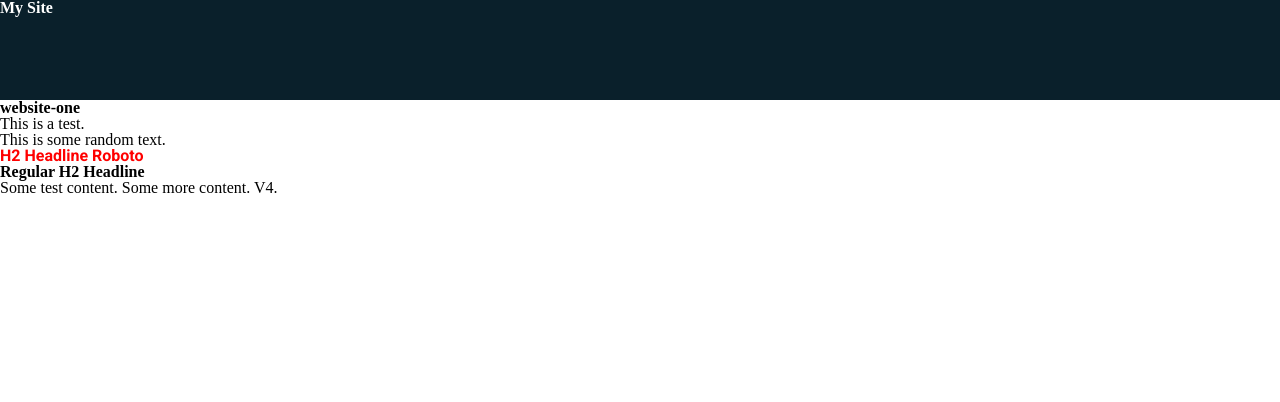
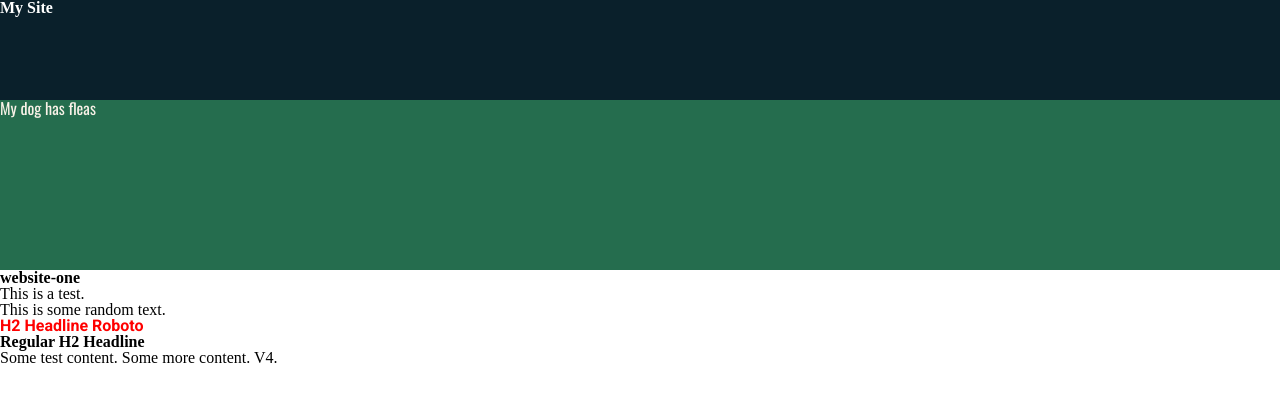
Before and after one commit to dhelmer/website-one, a Jekyll site: the page built from README.md, in a window 1280 px wide. Shown: the top 402 px of the page. Built offline with Jekyll 4.4.1, drawn with Linux system fonts in a browser that asks for light colours; our own code applies the rules of GitHub Pages for plain Markdown files.

Commit message:
CSS update

```diff
--- a/_layouts/default.html
+++ b/_layouts/default.html
@@ -9,9 +9,14 @@
     <link rel="stylesheet" href="https://fonts.googleapis.com/css?family=Roboto:300,400,400i,700,700i|Oswald|Source+Code+Pro">
   </head>
   <body>
-    <header class="site-header">
+    <header class="site_header">
       <h2>My Site</h2>
     </header>
+    <div class="page_content">
+      <div class="page_banner">
+        <h1 class="page_banner__title">My dog has fleas</h1>
+      </div>
+    </div>
     {{ content }}
   </body>
 </html>
--- a/assets/css/styles.css
+++ b/assets/css/styles.css
@@ -3,12 +3,26 @@ h2.headline {
   color: red;
 }
 
-header.site-header {
+header.site_header {
   background-color: #0a202b;
   height: 100px;
 }
-header.site-header h2 {
+header.site_header h2 {
   color: #ffffff;
 }
 
+.page_content {
+  background: #f9f6f0;
+}
+
+.page_banner {
+  min-height: 170px;
+  background: #256d4e;
+}
+.page_banner__title {
+  color: #f9f2e8;
+  font-family: "Oswald", sans-serif;
+  font-weight: 400;
+}
+
 /*# sourceMappingURL=styles.css.map */
```
Also changed, not shown: assets/css/styles.scss (+16 -1 lines), 1 other file.
